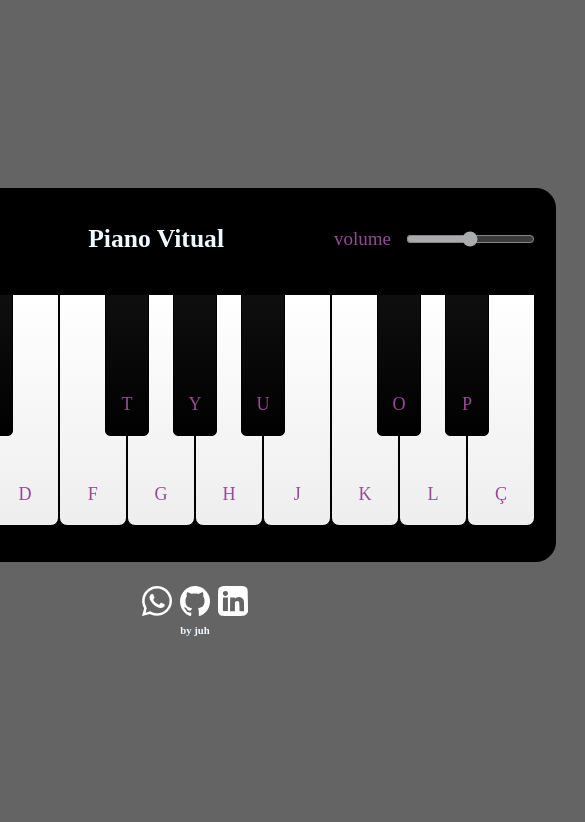
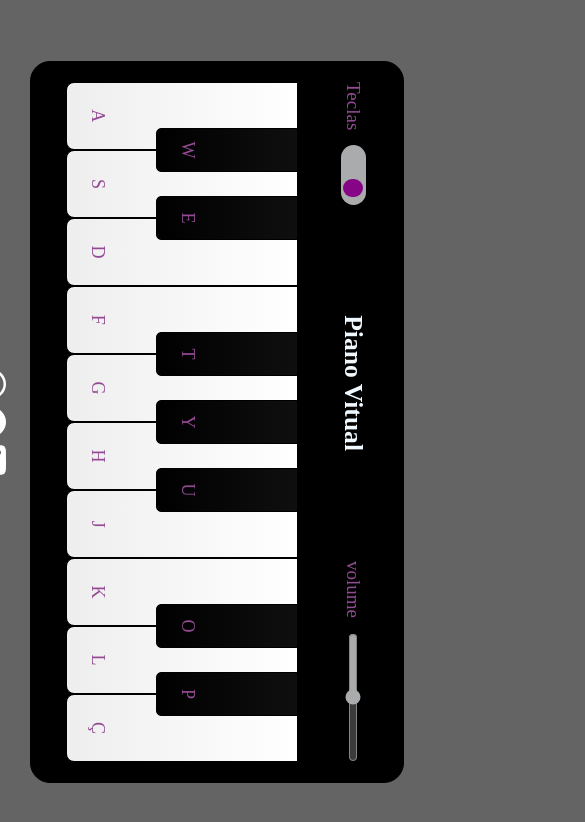
Before and after one commit to MrLous/piano-digital, a plain HTML site: page index.html in a window 390 px wide. Shown: the whole page, 585 px wide, since content can reach past the window. Drawn offline with Linux system fonts and the light colour scheme.

Commit message:
modified:   src/styles/styles.css

```diff
--- a/src/styles/styles.css
+++ b/src/styles/styles.css
@@ -1,3 +1,14 @@
+@media screen and (max-width: 700px){
+    body{
+        transform: rotate(90deg);
+        display: flex;
+        align-items: center;
+        justify-content: center;
+        margin-right: 50px;
+    }
+}
+
+
 body{
     display: flex;
     flex-direction: column;
```
